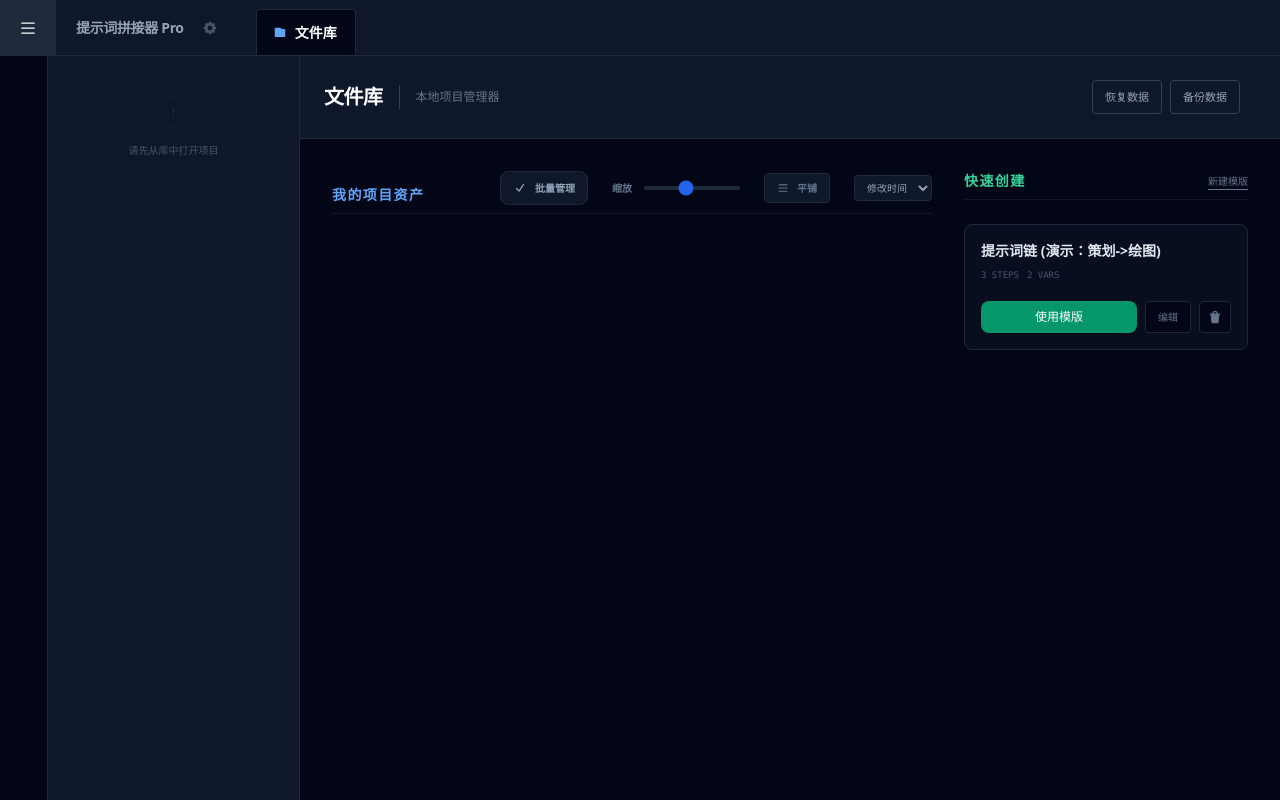
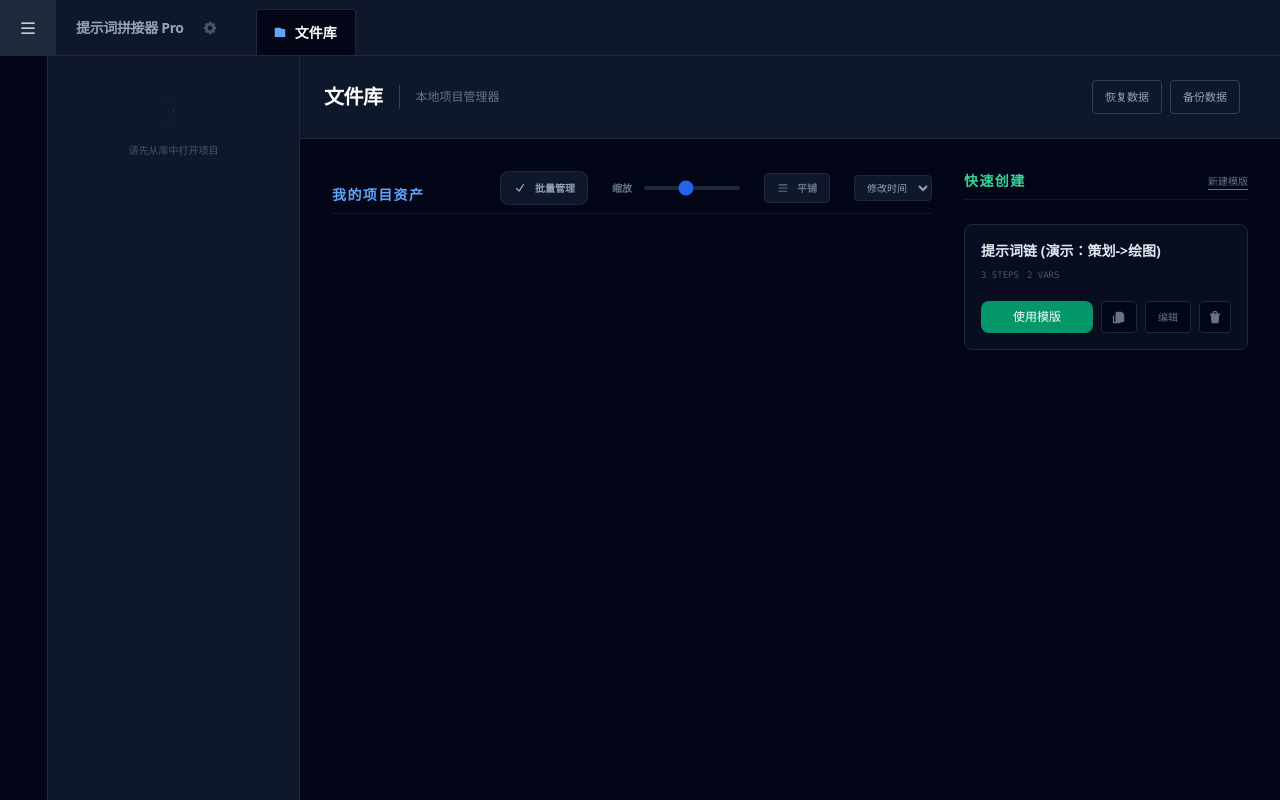
Before and after one commit to TheDarkXian/PromptWordCombiner, a React (Vite) app: page / in a window 1280 px wide. Built offline with nearby package versions, Linux system fonts and the light colour scheme.

Commit message:
添加了复制项目模版的功能

```diff
--- a/components/FileLibrary.tsx
+++ b/components/FileLibrary.tsx
@@ -244,6 +244,12 @@ export const FileLibrary: React.FC<FileLibraryProps> = ({
                   <div className="flex gap-2 text-[9px] text-slate-600 mb-4 font-mono"><span>{t.steps.length} STEPS</span><span>{t.inputs.length} VARS</span></div>
                   <div className="flex gap-2">
                       <Button onClick={() => setCreateModalInfo({ isOpen: true, templateId: t.id })} className="flex-1 h-8 text-[11px]" size="sm" variant="success">使用模版</Button>
+                      <button onClick={() => onDuplicateTemplate(t.id)} className="px-2.5 bg-slate-950 border border-slate-800 text-slate-500 hover:text-blue-400 rounded transition-colors" title="复制模版">
+                        <svg xmlns="http://www.w3.org/2000/svg" viewBox="0 0 16 16" fill="currentColor" className="w-3.5 h-3.5">
+                          <path d="M4 4c0-1.1.9-2 2-2h4.688c.265 0 .52.105.707.293l2.312 2.312c.188.188.293.442.293.707V12c0 1.1-.9 2-2 2H6c-1.1 0-2-.9-2-2V4Z" />
+                          <path d="M2.5 6A1.5 1.5 0 0 0 1 7.5v6A1.5 1.5 0 0 0 2.5 15h6A1.5 1.5 0 0 0 10 13.5V13H2.5V6Z" />
+                        </svg>
+                      </button>
                       <button onClick={() => onEditTemplate(t.id)} className="px-3 bg-slate-950 border border-slate-800 text-[10px] text-slate-500 hover:text-white rounded" title="编辑模版结构">编辑</button>
                       <button onClick={() => onDeleteTemplate(t.id)} className="px-2 bg-slate-950 border border-slate-800 text-slate-500 hover:text-red-400 rounded transition-colors" title="删除模版"><svg xmlns="http://www.w3.org/2000/svg" viewBox="0 0 16 16" fill="currentColor" className="w-3.5 h-3.5"><path fillRule="evenodd" d="M5 3.25V4H2.75a.75.75 0 0 0 0 1.5h.3l.815 8.15A1.5 1.5 0 0 0 5.357 15h5.285a1.5 1.5 0 0 0 1.493-1.35l.815-8.15h.3a.75.75 0 0 0 0-1.5H11v-.75A2.25 2.25 0 0 0 8.75 1h-1.5A2.25 2.25 0 0 0 5 3.25Zm2.25-.75a.75.75 0 0 0-.75.75V4h3v-.75a.75.75 0 0 0-.75-.75h-1.5Z" clipRule="evenodd" /></svg></button>
                   </div>
```
